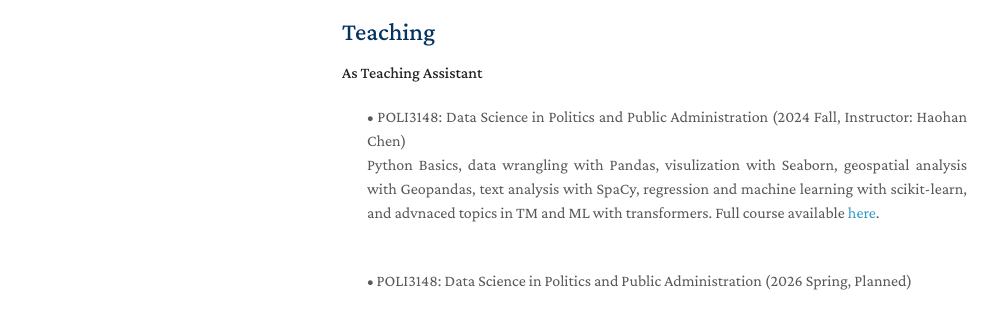
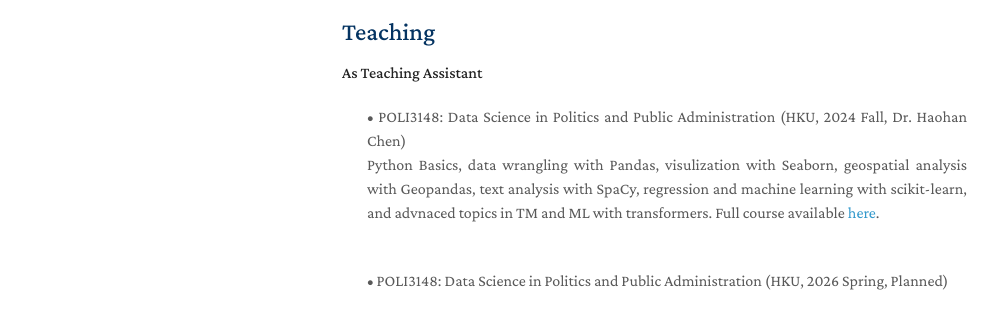
Before and after one commit to baichen-du/baichen-du.github.io, a Jekyll site: the page built from index.md, in a window 1280 px wide and 900 px high, scrolled down 1343 px. Shown: the part 489-818 px from the top of the window, without its empty margins (128-1126 px from the left). Built offline with Jekyll 4.4.1, drawn with Linux system fonts in a browser that asks for light colours; a style sheet for code colours, icons or effects is not loaded; our own code applies the rules of GitHub Pages for plain Markdown files.

Commit message:
Update index.md

```diff
--- a/index.md
+++ b/index.md
@@ -83,13 +83,13 @@ I am a PhD student at UCLA Linguistics, specializing in Psycholinguistics, Phone
 
 **As Teaching Assistant**
 <div style="text-align: justify">
-&#8226; POLI3148: Data Science in Politics and Public Administration (2024 Fall, Instructor: Haohan Chen)
+&#8226; POLI3148: Data Science in Politics and Public Administration (HKU, 2024 Fall, Dr. Haohan Chen)
 <br>
 Python Basics, data wrangling with Pandas, visulization with Seaborn, geospatial analysis with Geopandas, text analysis with SpaCy, regression and machine learning with scikit-learn, and advnaced topics in TM and ML with transformers. Full course available <a href="https://github.com/haohanchen/dasppa-24f-hku" target="_blank">here</a>.
 </div>
 <br>
 <div style="text-align: justify">
-&#8226; POLI3148: Data Science in Politics and Public Administration (2026 Spring, Planned)
+&#8226; POLI3148: Data Science in Politics and Public Administration (HKU, 2026 Spring, Planned)
 <br>
 </div>
 <br>
```
